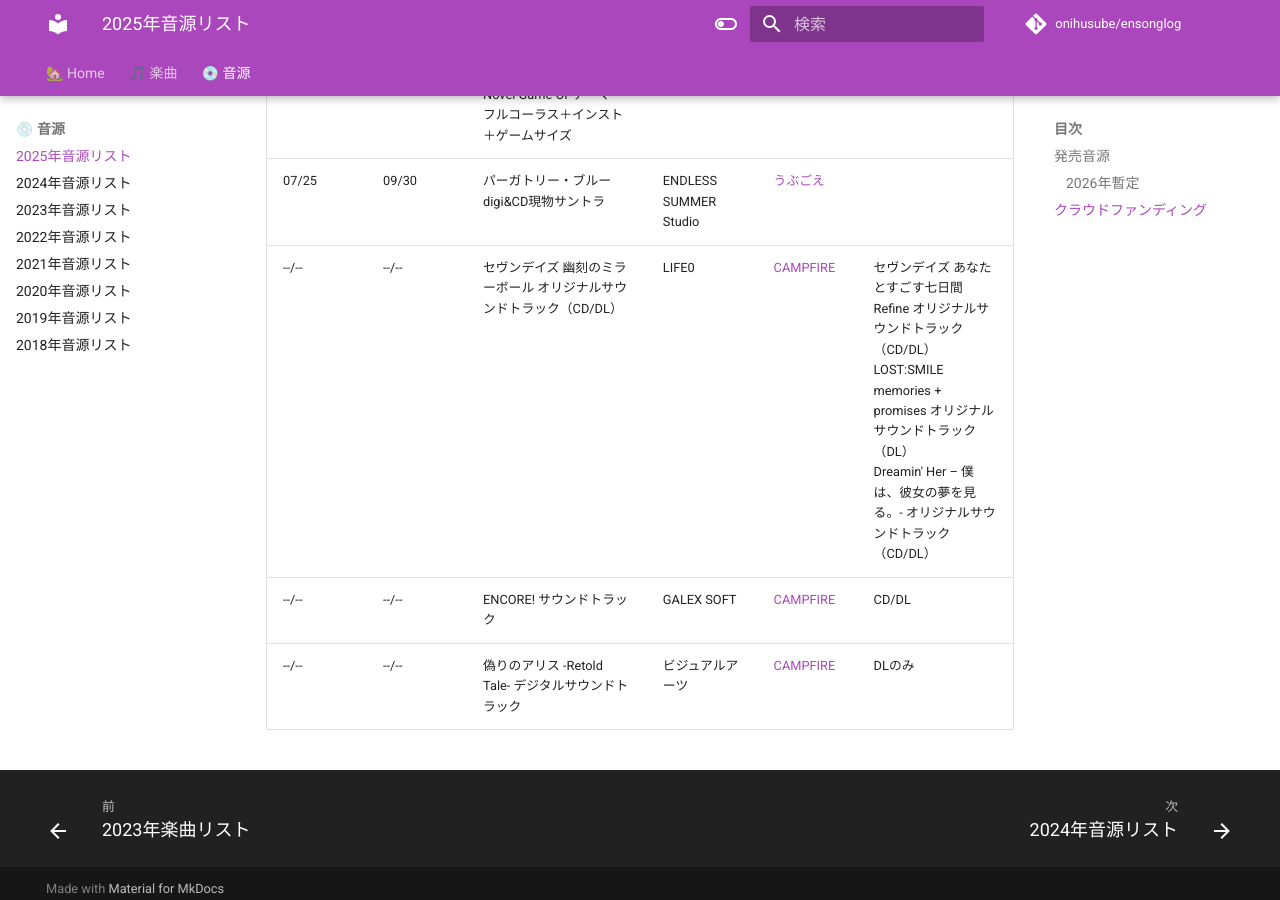
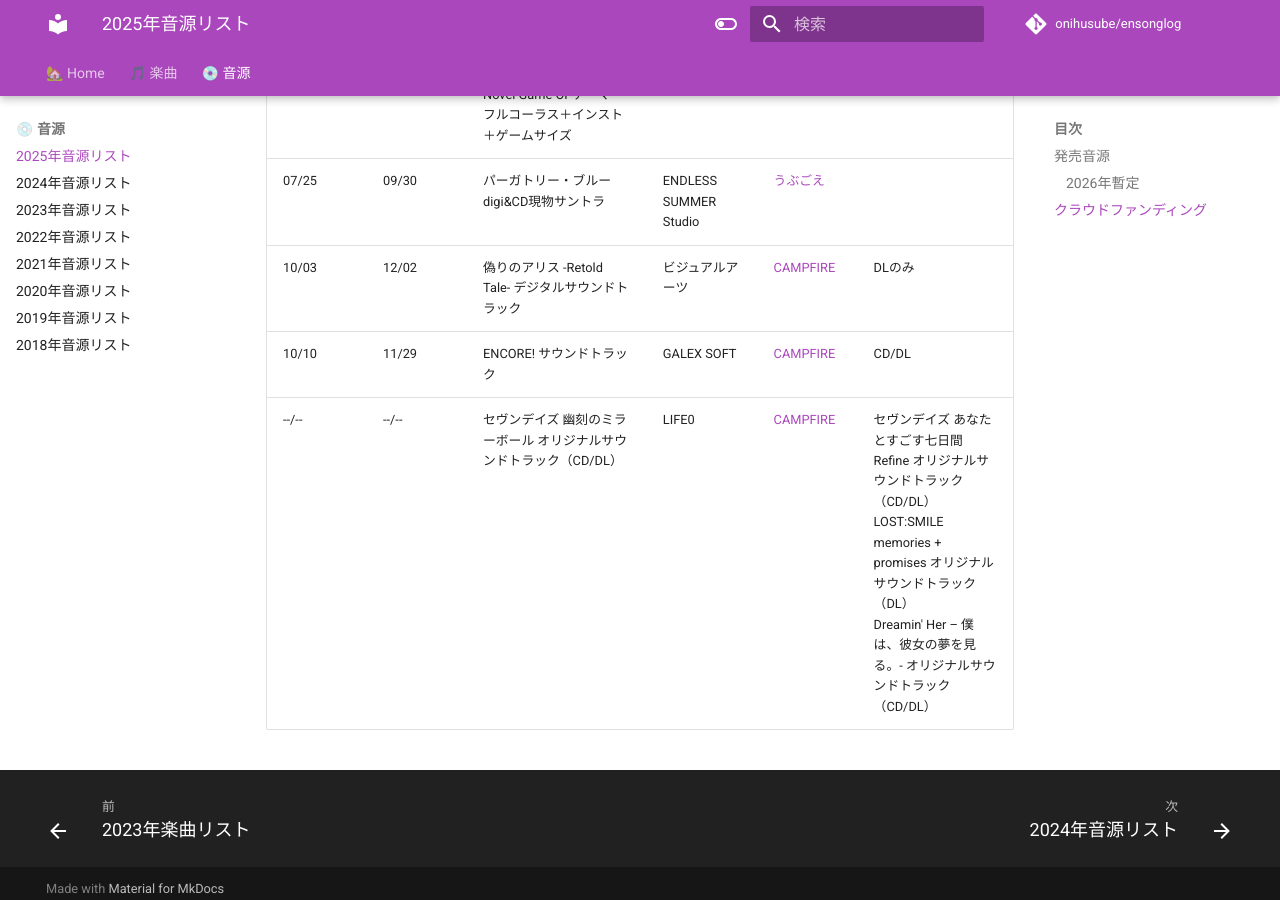
Before and after one commit to onihusube/ensonglog, an MkDocs documentation site: the page built from docs/2025/音源.md, in a window 1280 px wide and 900 px high, scrolled down 15327 px. Built offline with MkDocs 1.6.1 and Material for MkDocs 9.7.7, drawn with Linux system fonts in a browser that asks for light colours; comment, search, counter and statistics services are not loaded.

Commit message:
クラファン更新

```diff
--- a/docs/2025/音源.md
+++ b/docs/2025/音源.md
@@ -225,6 +225,6 @@
 | 05/20 | 05/31 | 顔のない月-待宵の双椿- 主題歌CD/サントラCD | ROOT | [Ci-en](https://ci-en.dlsite.com/creator/17973/crowdfunding/910) | 第3弾、最終便 |
 | 06/19 | 08/03 | 吸血鬼の花嫁 ヴァンプドールのはなよめ The Novel Game OPテーマ・フルコーラス＋インスト＋ゲームサイズ | Waterfall | [CAMPFIRE](https://camp-fire.jp/projects/846297/view) |  |
 | 07/25 | 09/30 | パーガトリー・ブルー digi&CD現物サントラ | ENDLESS SUMMER Studio | [うぶごえ](https://ubgoe.com/projects/973) | |
+| 10/03 | 12/02 | 偽りのアリス -Retold Tale- デジタルサウンドトラック | ビジュアルアーツ | [CAMPFIRE](https://camp-fire.jp/projects/867472/view) | DLのみ |
+| 10/10 | 11/29 | ENCORE! サウンドトラック | GALEX SOFT | [CAMPFIRE](https://camp-fire.jp/projects/853688/preview?token=9rzlwtd4&utm_campaign=cp_po_share_c_msg_projects_show) | CD/DL |
 | --/-- | --/-- | セヴンデイズ 幽刻のミラーボール オリジナルサウンドトラック（CD/DL） | LIFE0 | [CAMPFIRE](https://camp-fire.jp/projects/866565/preview?token=5xafl6kd&utm_campaign=cp_po_share_c_msg_projects_show) | セヴンデイズ あなたとすごす七日間 Refine オリジナルサウンドトラック（CD/DL） </br> LOST:SMILE memories + promises オリジナルサウンドトラック（DL） </br> Dreamin' Her – 僕は、彼女の夢を見る。- オリジナルサウンドトラック（CD/DL） |
-| --/-- | --/-- | ENCORE! サウンドトラック | GALEX SOFT | [CAMPFIRE](https://camp-fire.jp/projects/853688/preview?token=9rzlwtd4&utm_campaign=cp_po_share_c_msg_projects_show) | CD/DL |
-| --/-- | --/-- | 偽りのアリス -Retold Tale- デジタルサウンドトラック | ビジュアルアーツ | [CAMPFIRE](https://camp-fire.jp/projects/867472/view) | DLのみ |
```
